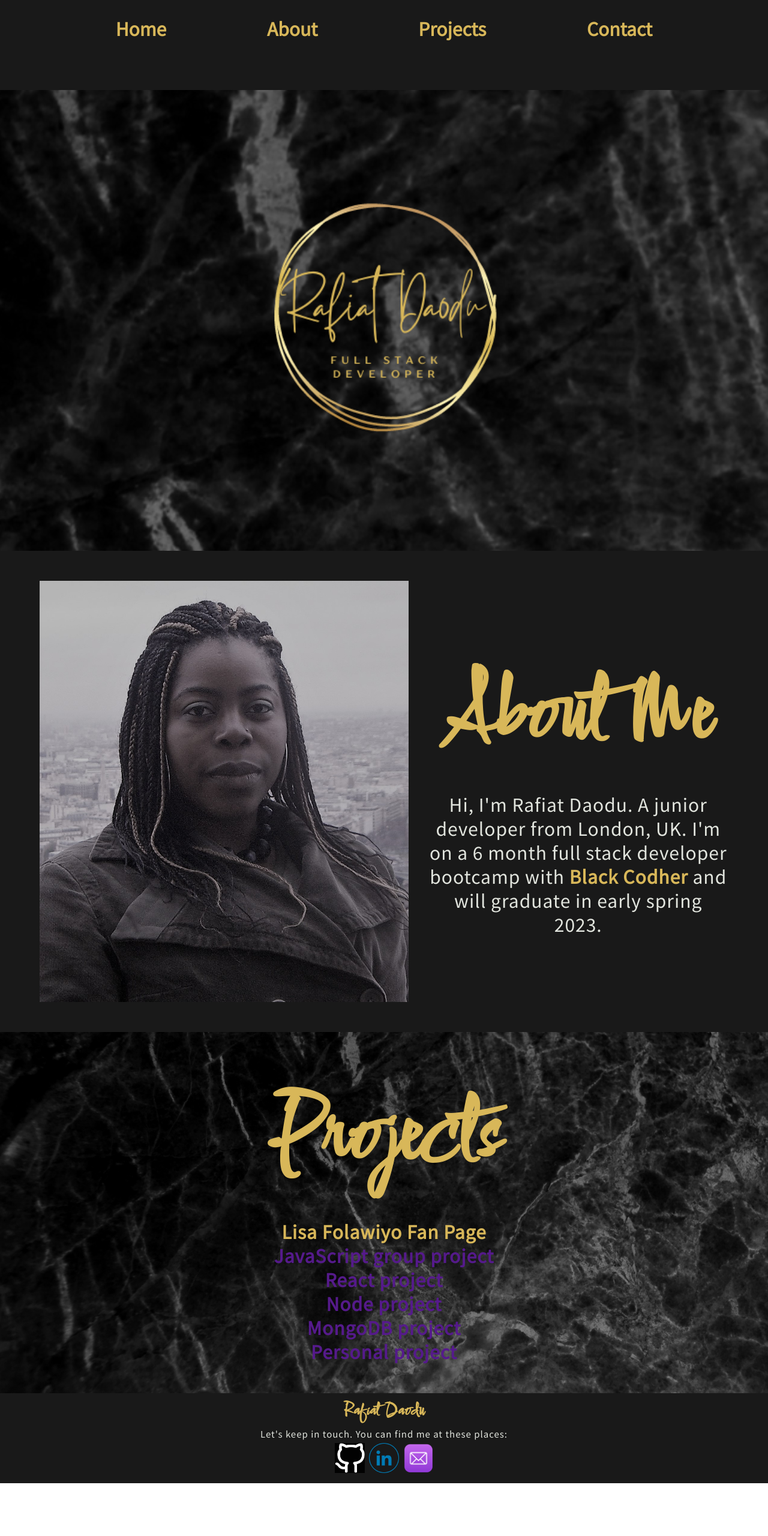
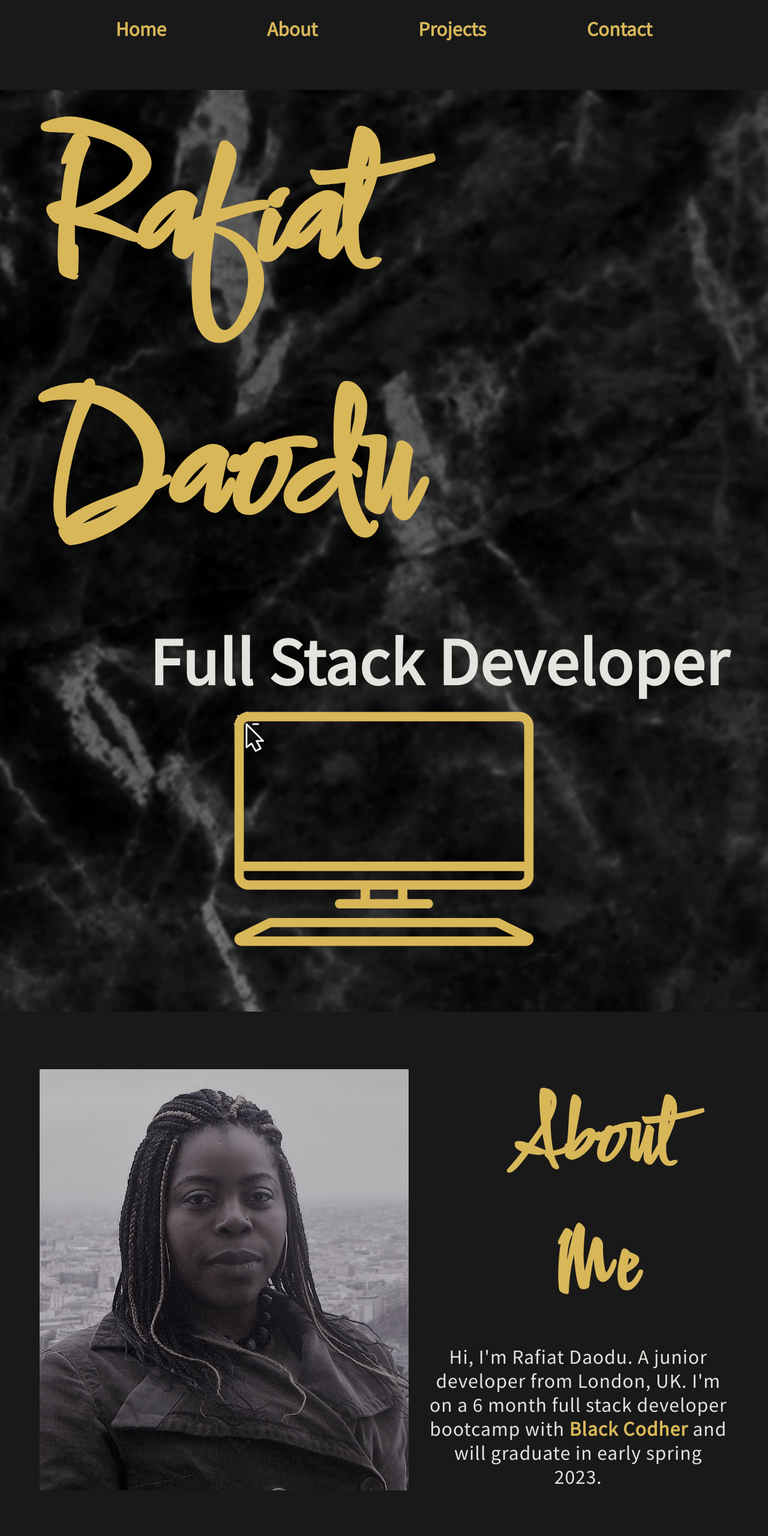
Before and after one commit to black-codher-bootcamp-2022-daly/unit-02-html-css-assessment-RafiatDaodu, a website: page index.html in a window 1280 px wide. Shown: the top 2560 px of the page at 60% size. Before the commit the page ends 2472 px from the top, so only its background shows below. Drawn offline with Linux system fonts and the light colour scheme.

Commit message:
updated image file path and added h1 element

```diff
--- a/index.html
+++ b/index.html
@@ -14,20 +14,22 @@
         <body>
             <!-- Add horizontal scroll snapping between sections.-->
             <header>
-                <!--Fix the broken anhor links-->
                 <nav>
-                    <a href="#landing-page">Home</a>
+                    <a href="#1">Home</a>
                     <a href="#2">About</a>
-                    <a href="#work">Projects</a>
-                    <a href="#social-me">Contact</a>
+                    <a href="#3">Projects</a>
+                    <a href="#4">Contact</a>
                 </nav>
             </header>
-            <section class="landing-page">
-                <img class="logo" src="Images/blackgoldlogotransparent.png">
+            <section id="1" class="home">
+                <h1>Rafiat Daodu</h1>
+                <h2>Full Stack Developer</h2>
+                <img class="logo" src="images/goldcomputer.png" alt="GitHub">
             </section>
-            <section class="about-me">
+            <section id="2" class="about-me">
+                <!-- Create an interactive time line using animation and javascript. -->
                 <div class="about">
-                    <img class="profile-img" src="Images/me.JPG" alt="Rafiat Daodu is">
+                    <img class="profile-img" src="images/me.JPG" alt="Rafiat Daodu is">
                     <div class="about-text">
                         <h1>About Me</h1>
                         <!-- Need to add more information -->
@@ -35,9 +37,9 @@
                     </div>
                 </div>
             </section>
-            <section class="work">
+            <section id="3" class="work">
                 <h1>Projects</h1>
-                <!-- Update once names of projects have been finalised -->
+                <!-- Update once names of projects have been finalised. Add link to pdf of CV. -->
                 <ul class="projects">
                     <li><a href="https://github.com/black-codher-bootcamp-2022-daly/FanPageRafiatDaodu/blob/main/LisaFolawiyoFanPage.html" target="_blank">Lisa Folawiyo Fan Page</a></li>
                     <li><a href="" target="_blank">JavaScript group project</a></li>
@@ -47,14 +49,14 @@
                     <li><a href="" target="_blank">Personal project</a></li>
                 </ul>
             </section>
-            <footer>
+            <footer id="4">
                 <h1>Rafiat Daodu</h1>
                 <p>Let's keep in touch. You can find me at these places:</p>
                 <ul class="social-media">
                 <!-- Create LinkedIn page and contact me form. Also create gold icons that work in theme-->
-                    <li><a href="https://github.com/RafiatDaodu" target="_blank"><img src="Images/github.jpg" alt="GitHub" width="50" height="50"></a></li>
-                    <li><a href="https://github.com/RafiatDaodu" target="_blank"><img src="Images/linkedin.png" alt="LinkedIn" width="50" height="50"></a></li>
-                    <li><a href="https://github.com/RafiatDaodu" target="_blank"><img src="Images/email.png" alt="Email" width="50" height="50"></a></li>
+                    <li><a href="https://github.com/RafiatDaodu" target="_blank"><img src="images/github.jpg" alt="GitHub" width="50" height="50"></a></li>
+                    <li><a href="https://github.com/RafiatDaodu" target="_blank"><img src="images/linkedin.png" alt="LinkedIn" width="50" height="50"></a></li>
+                    <li><a href="https://github.com/RafiatDaodu" target="_blank"><img src="images/email.png" alt="Email" width="50" height="50"></a></li>
                 </ul>
             </footer>
         </body>
--- a/styles/main.css
+++ b/styles/main.css
@@ -9,7 +9,7 @@
 body {
     height: 100%;
     width: 100%;
-    background-image: url(../Images/blackmarblebackground.png);
+    background-image: url(../images/blackmarblebackground.png);
     background-size: cover;
     background-position: center;
     color: #e2e5de;
@@ -58,11 +58,29 @@ nav {
     padding: 25px;
 }
 
+h1 {color: #d8b759;
+    font-size: 300px;
+    font-family: 'Comforter', cursive;
+    text-align: left;
+    letter-spacing: 1px;
+    margin: 15px;
+    padding-left: 50px;
+}
+
+h2 {color: #e2e5de;
+    font-size: 100px;
+    font-family: 'Noto Sans JP', sans-serif;
+    text-align: right;
+    letter-spacing: 1px;
+    margin: 15px;
+    padding-right: 50px;
+}
+
+
 .logo {
     display: block;
     margin-left: auto;
     margin-right: auto;
-    width: 60%;
 }
 
 .about-me {
@@ -113,7 +131,7 @@ nav {
 .work {
     height: 100%;
     width: 100%;
-    background-image: url(../Images/blackmarblebackground.png);
+    background-image: url(../images/blackmarblebackground.png);
     background-size: cover;
     background-position: center;
     padding-top: 50px;
```
Also changed, not shown: images/blackgoldlogotransparent.png (renamed from Images/blackgoldlogotransparent.png), images/blackmarblebackground.png (renamed from Images/blackmarblebackground.png), images/email.png (renamed from Images/email.png), images/favicon.png (renamed from Images/favicon.png), images/github.jpg (renamed from Images/github.jpg), images/goldcomputer.png (added), images/linkedin.png (renamed from Images/linkedin.png), images/me.JPG (renamed from Images/me.JPG), 1 other file.
